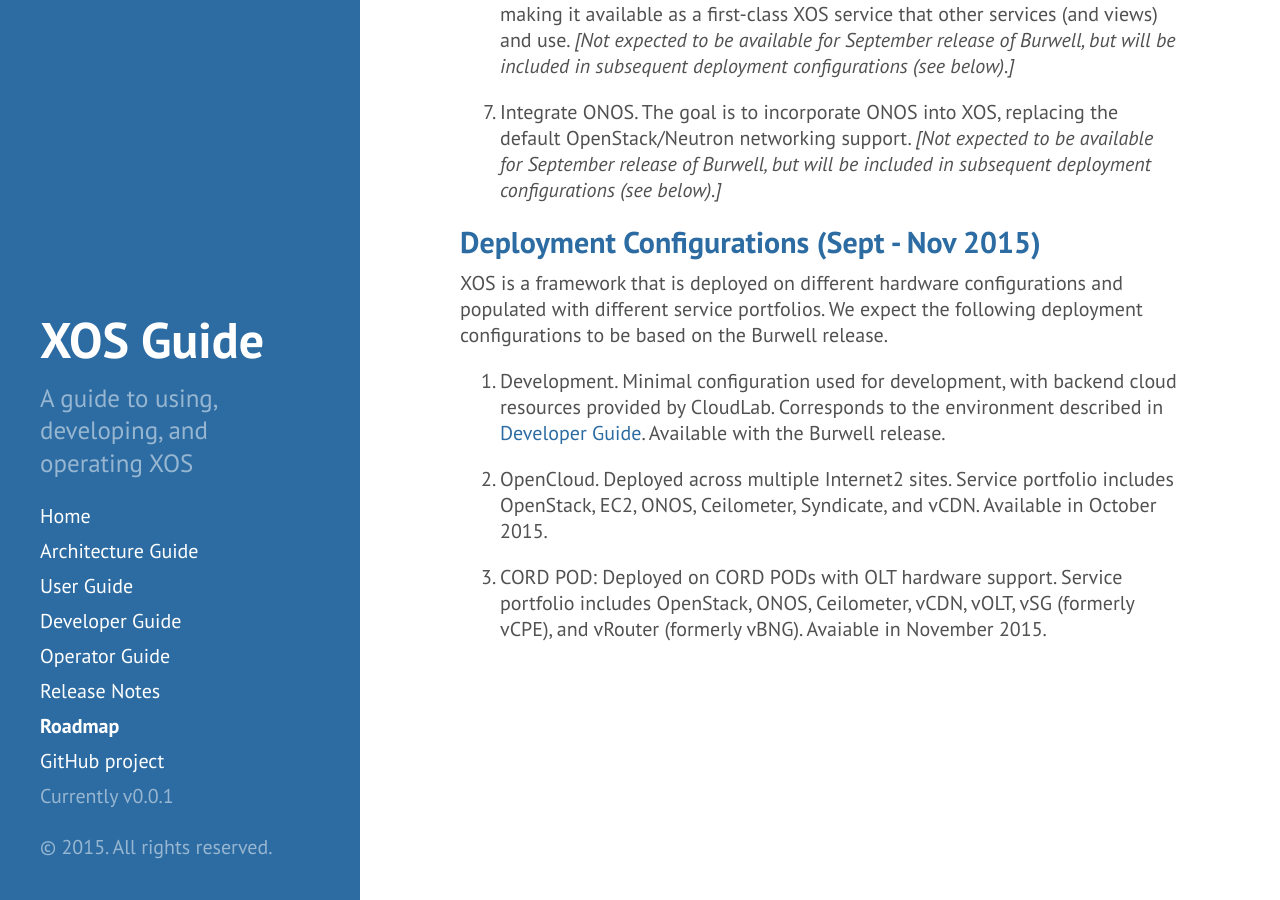
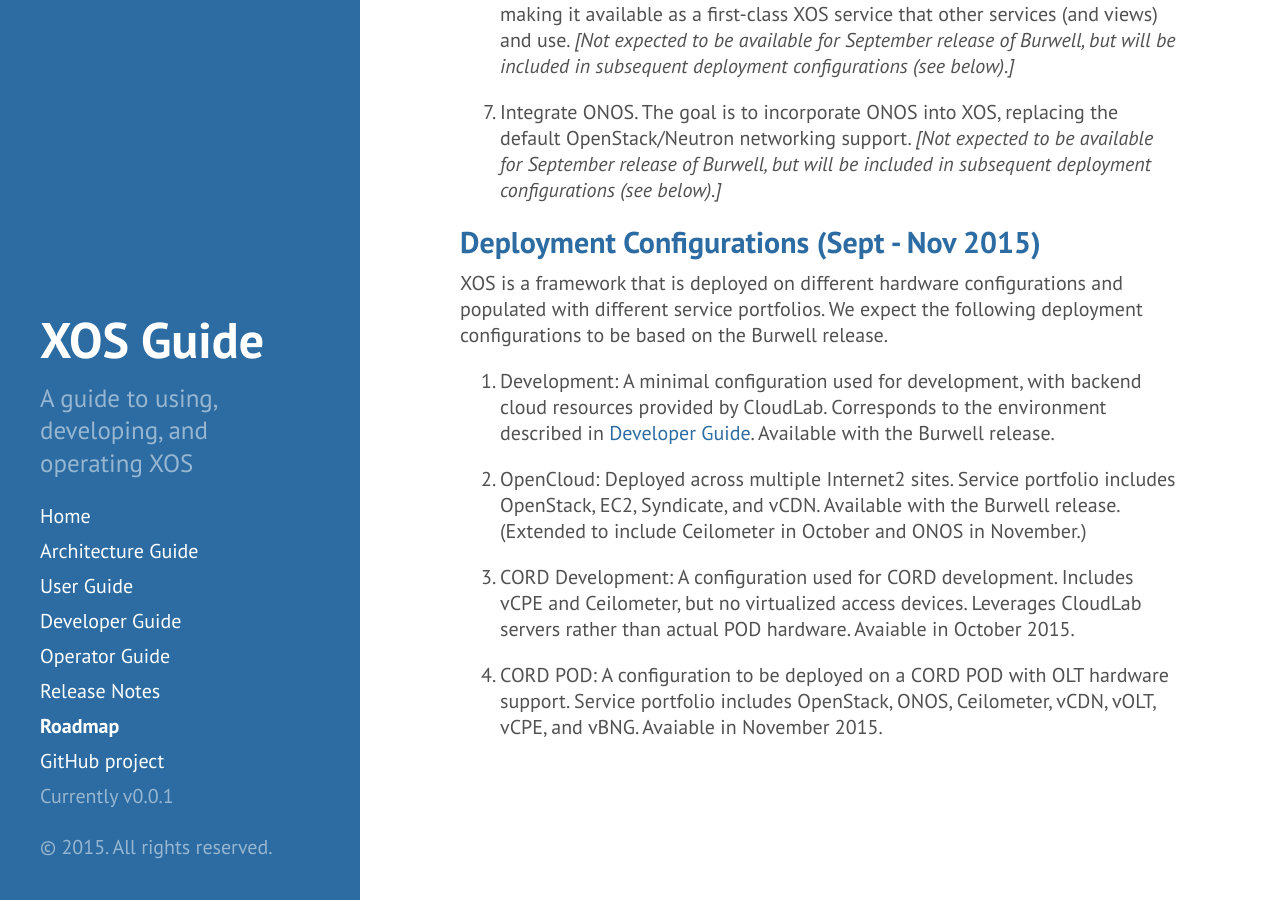
Before and after one commit to open-cloud/open-cloud.github.io.old, a Jekyll site: the page built from 5_roadmap.md, in a window 1280 px wide and 900 px high, scrolled down 775 px. Built offline with Jekyll 4.4.1, drawn with Linux system fonts in a browser that asks for light colours; Markdown is read by kramdown in place of the engine named in the settings.

Commit message:
deployment configurations

```diff
--- a/5_roadmap.md
+++ b/5_roadmap.md
@@ -50,16 +50,21 @@
 expect the following deployment configurations to be based on the
 Burwell release.
 
-1. Development. Minimal configuration used for development, with
-backend cloud resources provided by CloudLab. Corresponds to the
-environment described in [Developer Guide](../2_developer). Available
-with the Burwell release.
+1. Development: A minimal configuration used for development, with backend
+cloud resources provided by CloudLab. Corresponds to the environment
+described in [Developer Guide](../2_developer). Available with the
+Burwell release.
 
-2. OpenCloud. Deployed across multiple Internet2 sites. Service
-portfolio includes OpenStack, EC2, ONOS, Ceilometer, Syndicate, and
-vCDN. Available in October 2015.
+2. OpenCloud: Deployed across multiple Internet2 sites. Service
+portfolio includes OpenStack, EC2, Syndicate, and vCDN. Available with
+the Burwell release. (Extended to include Ceilometer in October and
+ONOS in November.)
 
-3. CORD POD: Deployed on CORD PODs with OLT hardware support. Service
-portfolio includes OpenStack, ONOS, Ceilometer, vCDN, vOLT, vSG
-(formerly vCPE), and vRouter (formerly vBNG). Avaiable in November
-2015.
+3. CORD Development: A configuration used for CORD development.
+Includes vCPE and Ceilometer, but no virtualized access devices.
+Leverages CloudLab servers rather than actual POD hardware.
+Avaiable in October 2015.
+
+4. CORD POD: A configuration to be deployed on a CORD POD with OLT
+hardware support. Service portfolio includes OpenStack, ONOS,
+Ceilometer, vCDN, vOLT, vCPE, and vBNG. Avaiable in November 2015.
```
